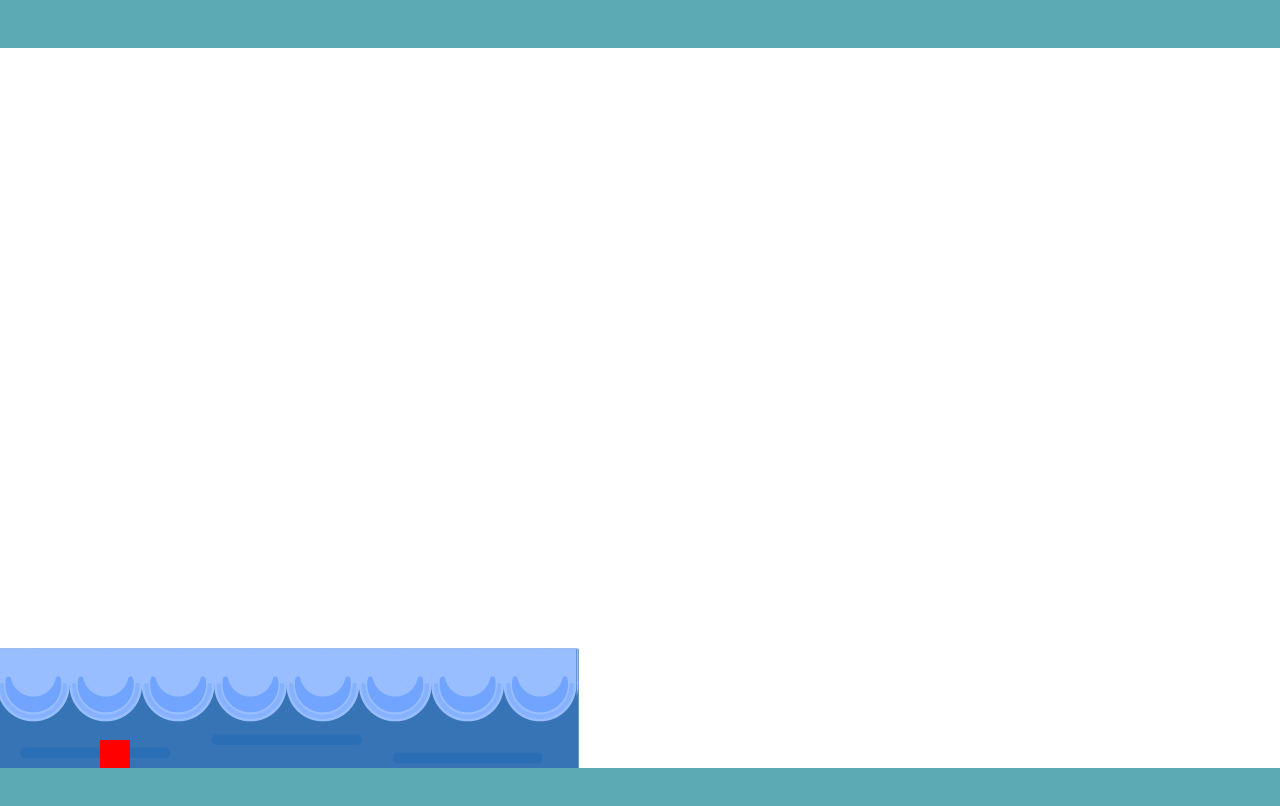
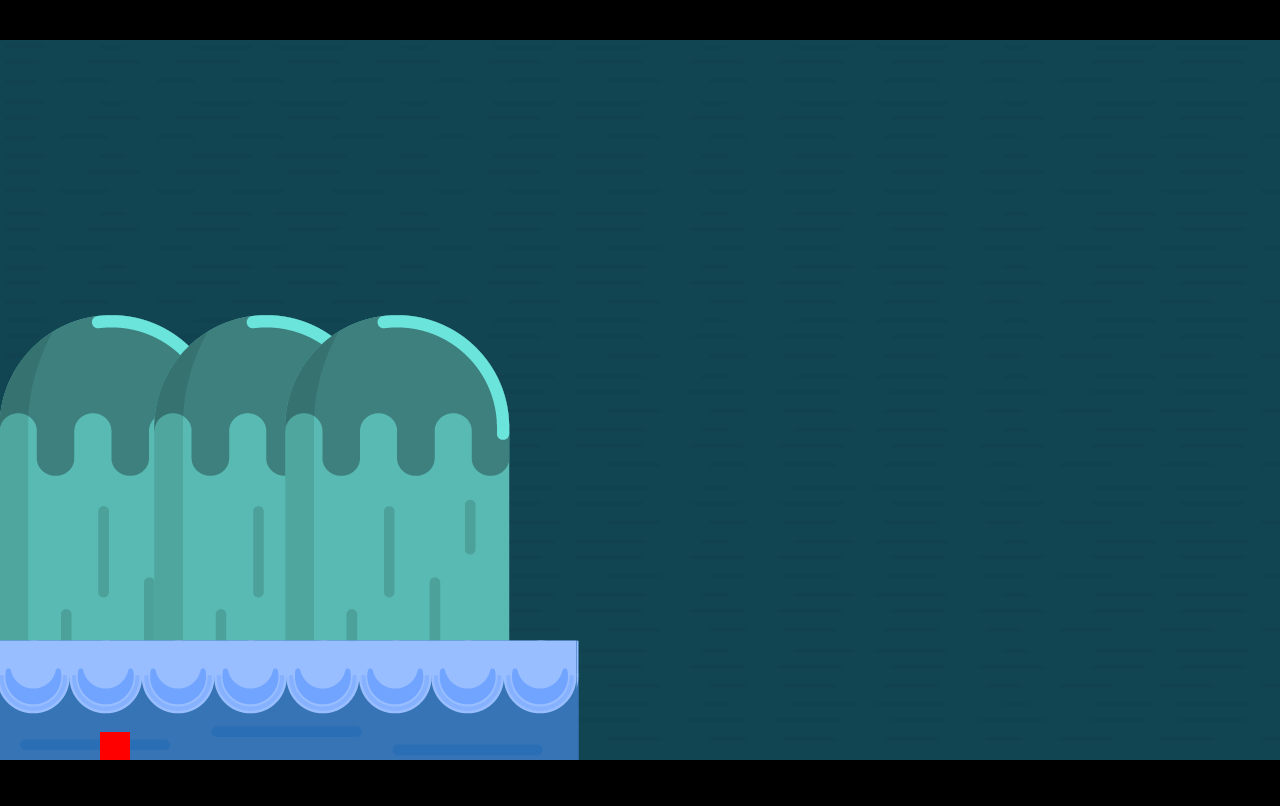
Before and after one commit to m4koo/mario-like-game, a plain HTML site: page index.html in a window 1280 px wide. Drawn offline with Linux system fonts and the light colour scheme.

Commit message:
Background
added GenericObjects (for background).
+function to create Images

```diff
--- a/index.html
+++ b/index.html
@@ -10,7 +10,8 @@
     <script src="index.js" type="module"></script>
     <style>
         body{
-            background: rgba(70, 160, 172, 0.884);
+            margin: 0;
+            background: rgb(0, 0, 0);
             display: flex;
             justify-content: center;
             align-items: center;
--- a/index.js
+++ b/index.js
@@ -45,8 +45,6 @@ class Platform {
         this.image = image
         this.width = image.width
         this.height = image.height
-
-
     }
 
     draw() {
@@ -54,14 +52,35 @@ class Platform {
     }
 }
 
-const platformImg = new Image()
-platformImg.src = "/img/platform.png"
+class GenericObject {
+    constructor({x, y, image} ) {
+        this.position = {
+            x,
+            y
+        }
+        this.image = image
+        this.width = image.width
+        this.height = image.height
+    }
+
+    draw() {
+        c.drawImage(this.image, this.position.x, this.position.y)
+    }
+}
+
+function createImage(imageSrc){
+    const image = new Image()
+    image.src = imageSrc
+    return image
+}
+const platformImg = createImage("/img/platform.png")
+const background = createImage("/img/background.png")
+const hills = createImage("/img/hills.png")
 
 const gravity = 2
 const player = new Player ()
 
 // PLATFORMS
-
 const platforms = [ //array to add new platforms
     new Platform({
         x: -1,
@@ -73,7 +92,24 @@ const platforms = [ //array to add new platforms
         y: 600,
         image: platformImg
     })
-    ]
+]
+
+// GENERIC/DECORATIVE OBJECTS
+
+
+
+const genericObject = [
+    new GenericObject({
+        x: -1,
+        y: -1,
+        image: background
+    }),
+    new GenericObject({
+        x: -1,
+        y: 135,
+        image: hills
+    })
+]
 
 const keys = {
     right: {
@@ -86,10 +122,16 @@ const keys = {
 
 let scrollOffset = 0
 
+
+// ON_SCREEN
 function animate () {
     requestAnimationFrame(animate)
     c.fillStyle = "white"
     c.fillRect(0, 0, canvas.width, canvas.height)
+
+    genericObject.forEach(genericObject => {
+        genericObject.draw()
+    })
 
     platforms.forEach(platform => {
         platform.draw()
```
Also changed, not shown: img/background.png (added), img/hills.png (added), img/platformSmallTall.png (added), img/spriteRunLeft.png (added), img/spriteRunRight.png (added), img/spriteStandLeft.png (added), img/spriteStandRight.png (added).
